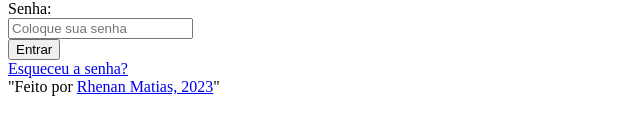
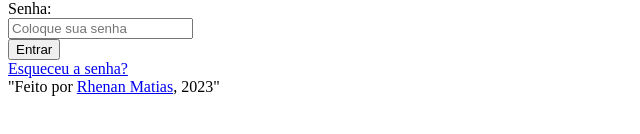
Before and after one commit to RhenanMatias/challenge-tela-de-login, a plain HTML site: page index.html in a window 1280 px wide. Shown: the part 124-258 px from the top of the page, 0-640 px from the left. Drawn offline with Linux system fonts and the light colour scheme.

Commit message:
correção footer

```diff
--- a/index.html
+++ b/index.html
@@ -29,7 +29,7 @@
     </section>
 
     <footer>
-        "Feito por <a href="https://github.com/RhenanMatias">Rhenan Matias, 2023</a>"
+        "Feito por <a href="https://github.com/RhenanMatias">Rhenan Matias</a>, 2023"
     </footer>
 </body>
 </html>
```
